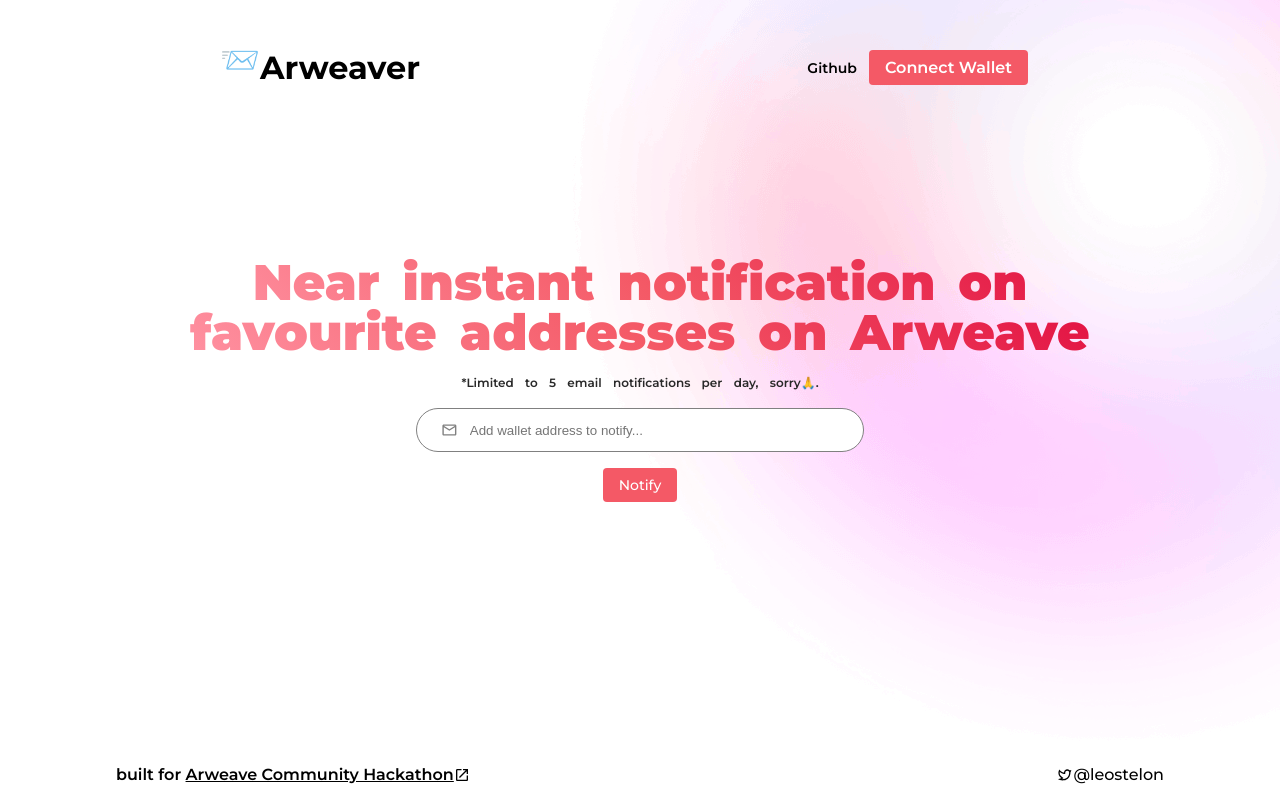
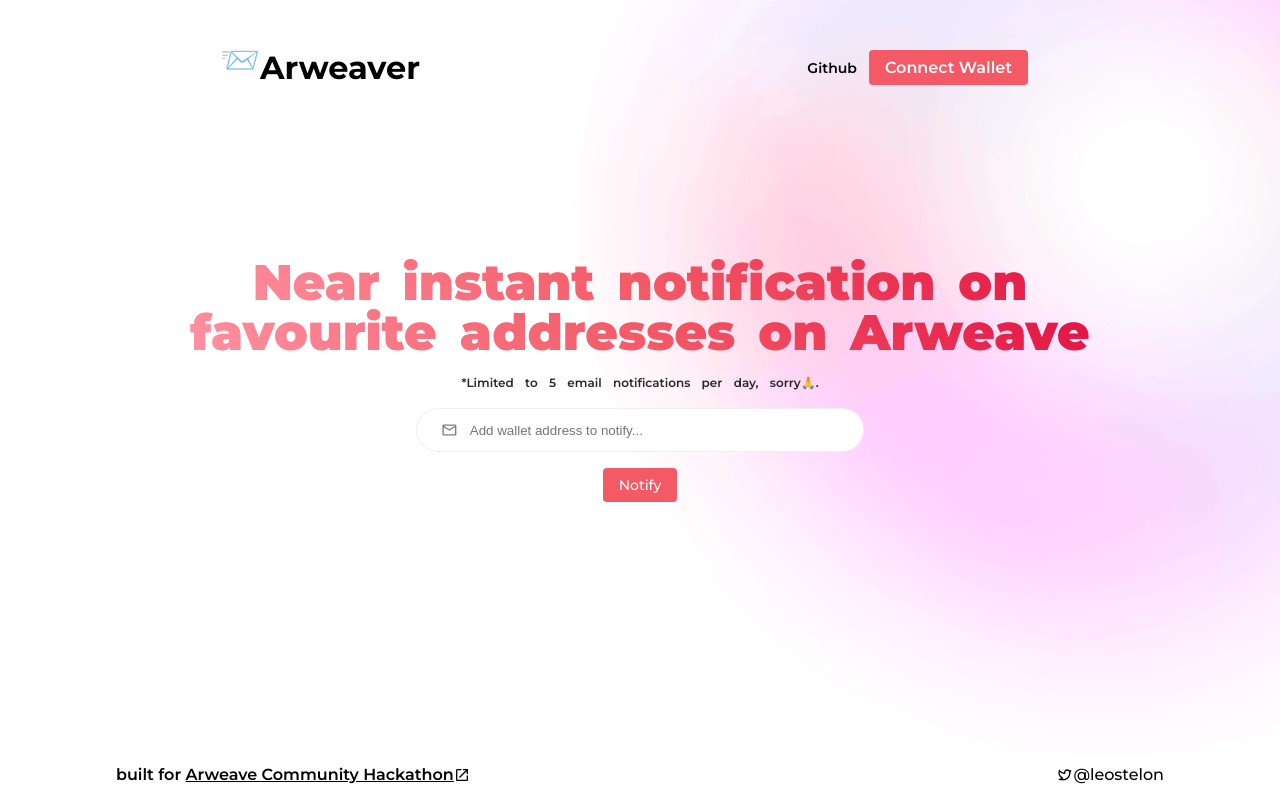
Before and after one commit to leostelon/arweaver-client, a React (Create React App) app: page / in a window 1280 px wide. Both pictures are taken after a click on the element "Continue". Built offline with nearby package versions, Linux system fonts and the light colour scheme; no server answers.

Commit message:
design#0

```diff
--- a/src/components/Navbar.jsx
+++ b/src/components/Navbar.jsx
@@ -60,7 +60,6 @@ export const Navbar = () => {
 			<EmailUpdateDialog isOpen={updateEmail} />
 			<Box
 				position={"absolute"}
-				right={0}
 				sx={{
 					backgroundImage: `url('${BgImg}')`,
 					backgroundPosition: "right",
@@ -69,6 +68,8 @@ export const Navbar = () => {
 					height: "100vh",
 					filter: "brightness(2)",
 					zIndex: -1,
+					backgroundPositionY: "top",
+					backgroundPositionX: "right",
 				}}
 			></Box>
 			<div className="navbar">
--- a/src/screens/Home.jsx
+++ b/src/screens/Home.jsx
@@ -72,7 +72,7 @@ export const Home = () => {
 									display: "flex",
 									alignItems: "center",
 									borderRadius: "28px",
-									border: "0.5px solid grey",
+									border: "0.5px solid #adadad2e",
 								}}
 								className="search"
 							>
```
Also changed, not shown: 1 other file (tests, documents, lock files or other folders).
